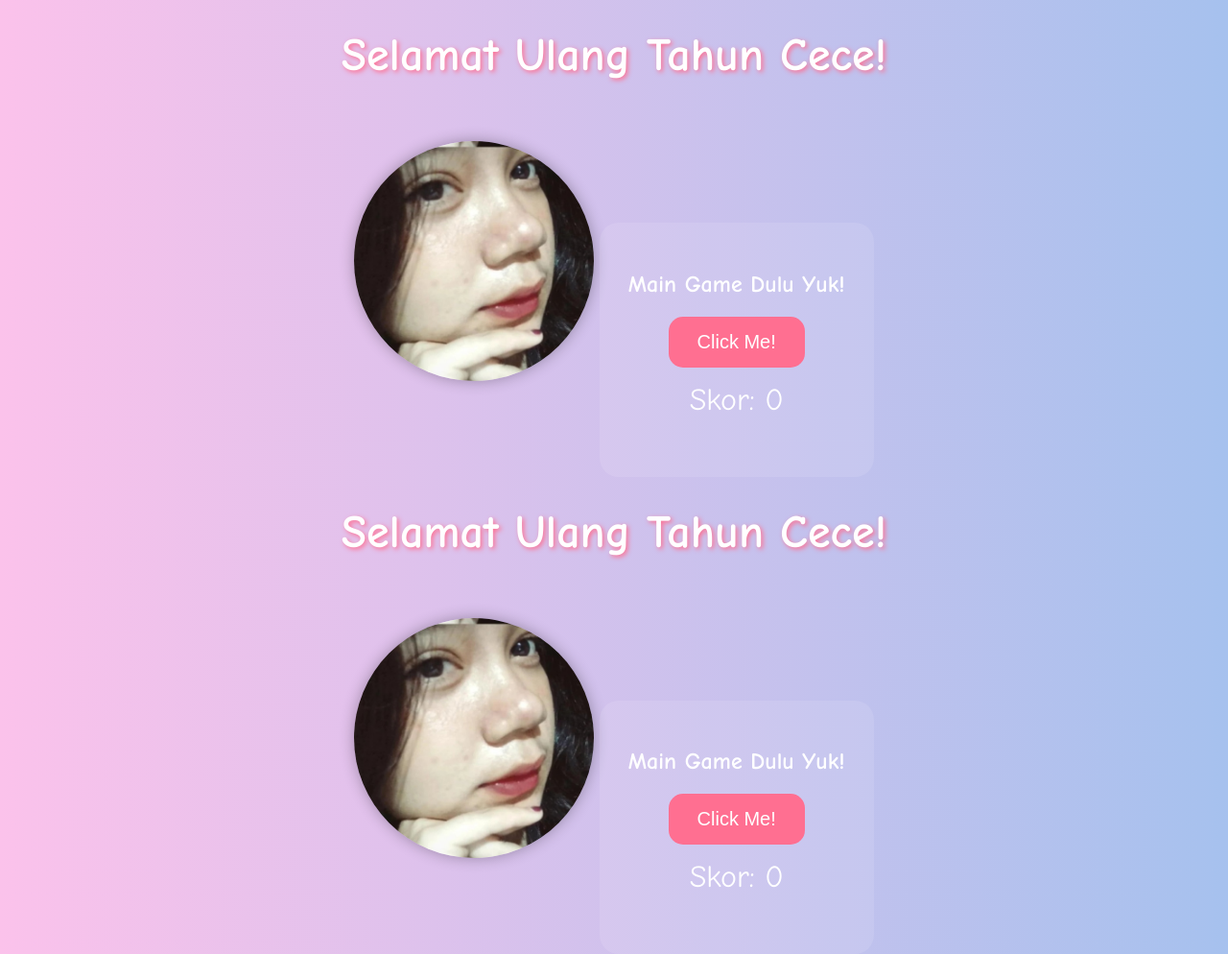
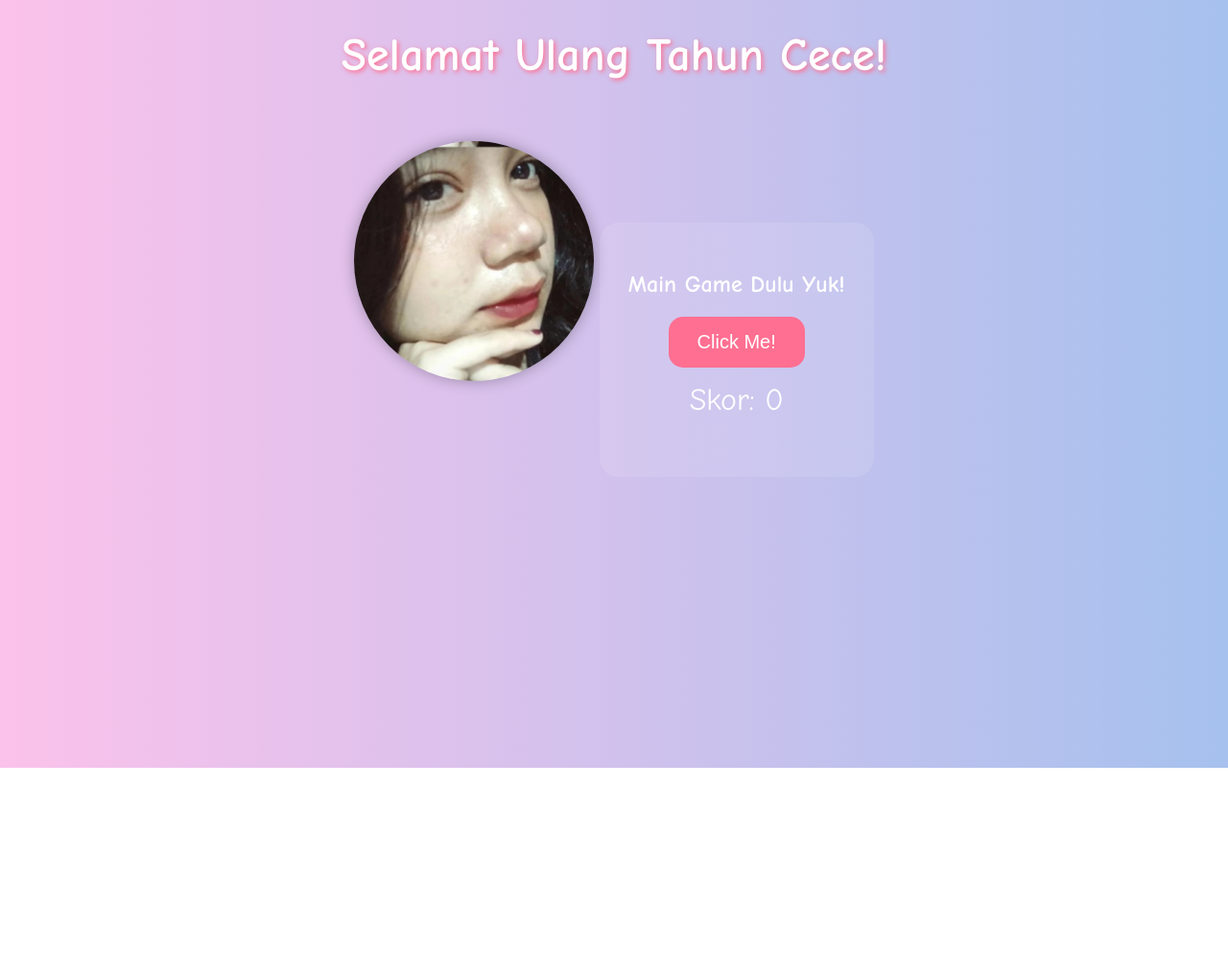
Before and after one commit to Zahra25h/cece-birthday, a plain HTML site: page index.html in a window 1280 px wide. Shown: the whole page at 96% size. After the commit the page ends 800 px from the top, so only its background shows below. Drawn offline with Linux system fonts and the light colour scheme.

Commit message:
Update index.html

```diff
--- a/index.html
+++ b/index.html
@@ -103,109 +103,4 @@
     }
   </script>
 </body>
-</html><!DOCTYPE html>
-<html lang="id">
-<head>
-  <meta charset="UTF-8">
-  <title>Selamat Ulang Tahun Cece!</title>
-  <style>
-    body {
-      margin: 0;
-      padding: 0;
-      font-family: 'Comic Sans MS', cursive;
-      background: linear-gradient(to right, #fbc2eb, #a6c1ee);
-      text-align: center;
-      color: #fff;
-    }
-
-    h1 {
-      margin-top: 30px;
-      font-size: 3em;
-      text-shadow: 2px 2px 5px #ff6f91;
-    }
-
-    .photo {
-      width: 250px;
-      height: 250px;
-      border-radius: 50%;
-      margin: 30px auto;
-      object-fit: cover;
-      box-shadow: 0 0 15px rgba(0,0,0,0.3);
-    }
-
-    .game-section {
-      margin-top: 50px;
-      background: rgba(255, 255, 255, 0.1);
-      padding: 30px;
-      border-radius: 20px;
-      display: inline-block;
-    }
-
-    #clickBtn {
-      font-size: 20px;
-      padding: 15px 30px;
-      border: none;
-      border-radius: 15px;
-      background-color: #ff6f91;
-      color: white;
-      cursor: pointer;
-    }
-
-    #clickBtn:disabled {
-      background-color: #aaa;
-    }
-
-    #score {
-      font-size: 2em;
-      margin-top: 15px;
-      color: #fff;
-    }
-
-    audio {
-      display: none;
-    }
-  </style>
-</head>
-<body>
-
-  <h1>Selamat Ulang Tahun Cece!</h1>
-
-  <!-- Foto Cece -->
-  <img src="cece.jpg" alt="Cece" class="photo">
-
-  <!-- Musik ulang tahun -->
-  <audio autoplay loop>
-    <source src="https://www.bensound.com/bensound-music/bensound-happyrock.mp3" type="audio/mpeg">
-    Browser kamu tidak mendukung audio.
-  </audio>
-
-  <!-- Game Click Me -->
-  <div class="game-section">
-    <h2>Main Game Dulu Yuk!</h2>
-    <button id="clickBtn" onclick="countClick()">Click Me!</button>
-    <p id="score">Skor: 0</p>
-  </div>
-
-  <script>
-    let score = 0;
-    let timeLeft = 10;
-    let timerStarted = false;
-
-    function countClick() {
-      if (!timerStarted) {
-        timerStarted = true;
-        let timer = setInterval(() => {
-          timeLeft--;
-          if (timeLeft === 0) {
-            clearInterval(timer);
-            document.getElementById("clickBtn").disabled = true;
-            document.getElementById("clickBtn").innerText = "Waktu Habis!";
-          }
-        }, 1000);
-      }
-      score++;
-      document.getElementById("score").innerText = "Skor: " + score;
-    }
-  </script>
-</body>
 </html>
```
